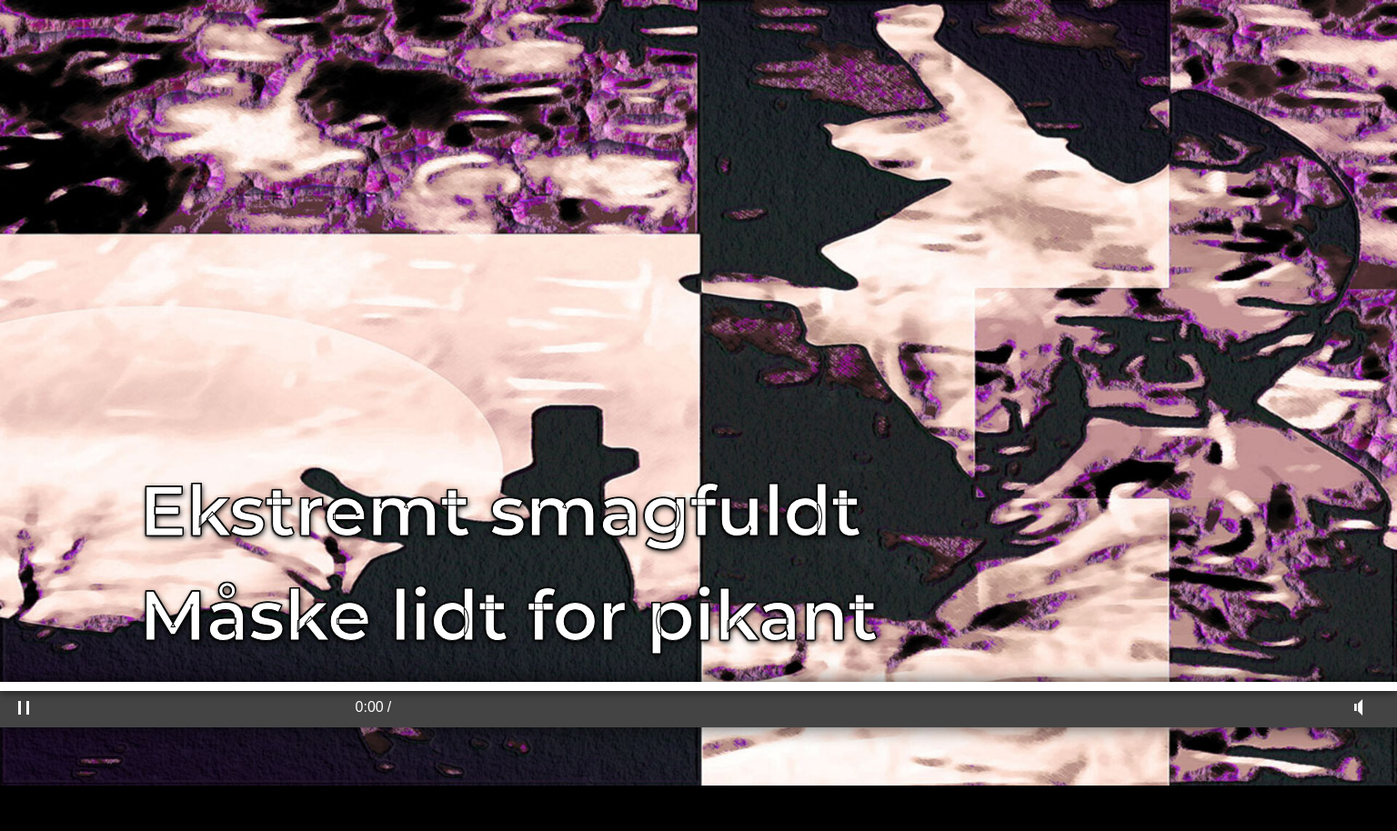
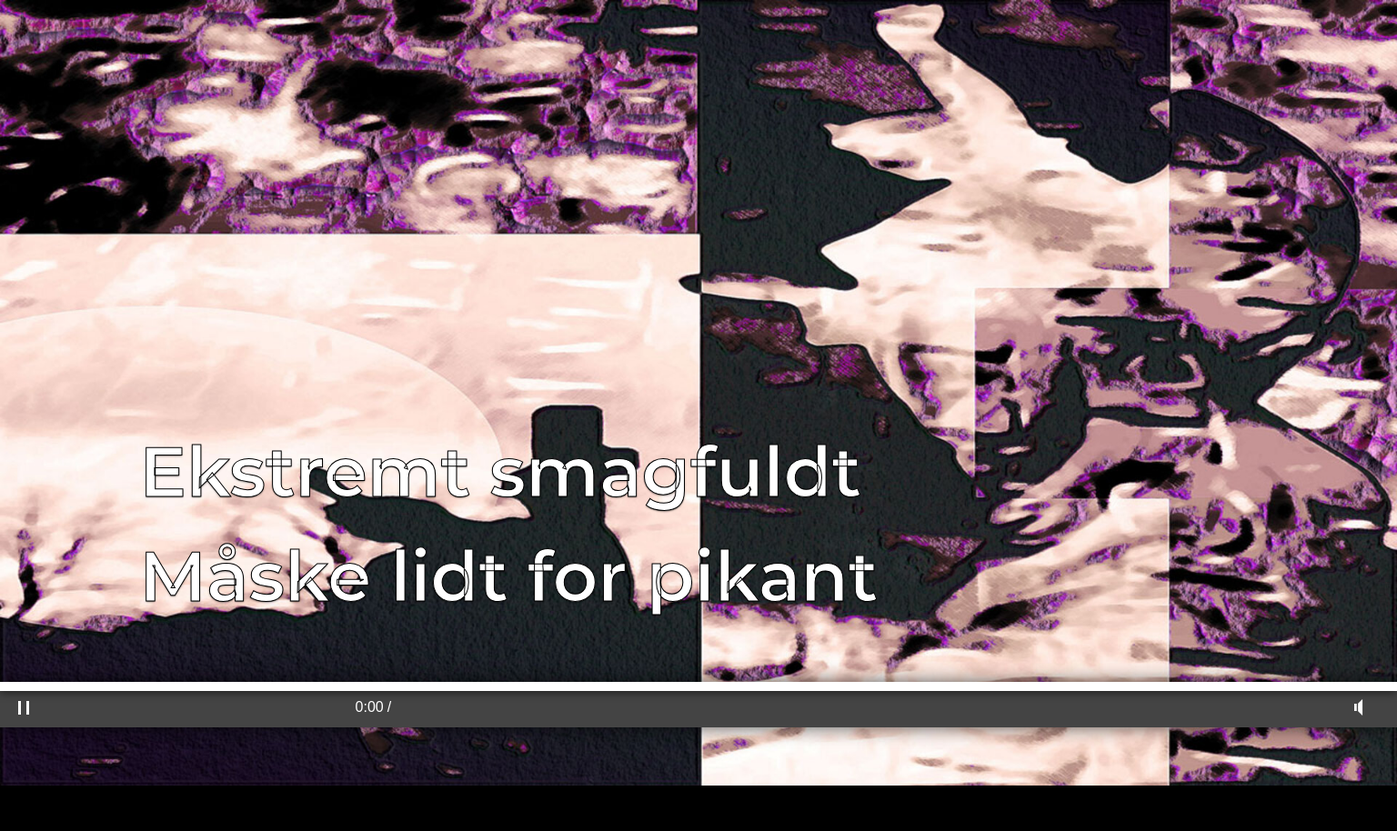
Before and after one commit to mystery000/QuotizerOnline, a PHP site: page / in a window 1536 px wide. Shown: the whole page at 91% size. Run offline with PHP 8.4, Linux system fonts and the light colour scheme; some libraries are stand-ins or nearby versions.

Commit message:
Fix commit

```diff
--- a/index.php
+++ b/index.php
@@ -75,11 +75,7 @@
             left: 10%;
             color: white;
             z-index: 20;
-            /* text-shadow: 0 1px 2px rgba(0,0,0,.6); */
-            text-shadow: -1px 1px 2px #000,
-				          1px 2px 6px #000,
-                          1px -1px 0 #000,
-				         -1px -1px 0 #000;
+            text-shadow: 0 1px 2px rgba(0,0,0,.6);
             font-size: 5vw;
             font-weight: bold;
             font-family: <?php echo $text_formatting; ?>;
@@ -145,7 +141,7 @@
         }
         @media only screen and (min-width: 1400px) {
             .carousel-content {
-                bottom: 15%;
+                bottom: 20%;
                 font-size: 5vw;
             }
             .bi-play-circle-fill {
@@ -256,6 +252,7 @@
     </div>
 </body>
 <script>
+
     //function to get a random item from an array
     function getRandomItem(arr) {
         const randomIndex = Math.floor(Math.random() * arr.length);
```
